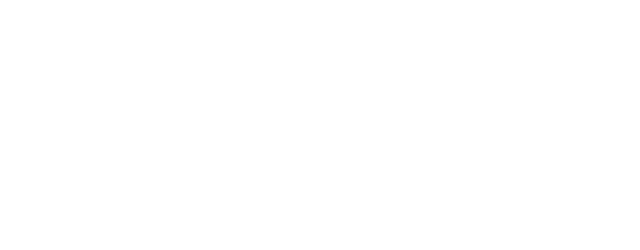
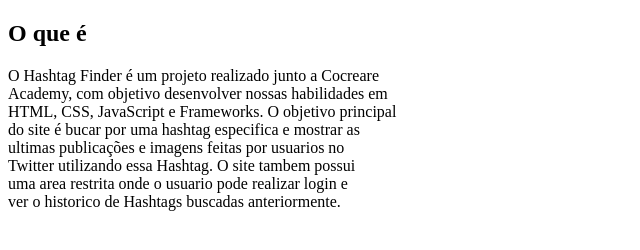
Before and after one commit to Edrodriguesdev/Projeto1cocreareacademy, a plain HTML site: page sobre.html in a window 1280 px wide. Shown: the whole page, without its empty margins (0-640 px from the left). Drawn offline with Linux system fonts and the light colour scheme.

Commit message:
sobre o projeto

```diff
--- a/sobre.html
+++ b/sobre.html
@@ -8,7 +8,21 @@
 <body>
     <header></header>
     <section id="topo"></section>
-    <section id="sobre"></section>
+    <section id="sobre">
+        <h2>O que é</h2>
+        <p>O Hashtag Finder é um projeto realizado junto a Cocreare <br>
+        Academy, com objetivo desenvolver nossas habilidades em <br>
+        HTML, CSS, JavaScript e Frameworks. O objetivo principal <br>
+        do site é bucar por uma hashtag especifica e mostrar as <br>
+        ultimas publicações e imagens feitas por usuarios no<br>
+        Twitter utilizando essa Hashtag. O site tambem possui<br>
+        uma area restrita onde o usuario pode realizar login e<br>
+        ver o historico de Hashtags buscadas anteriormente.</p>
+    </section>
+    <section id= imagemSobre>
+
+    </section>
+
     <section id="equipe"></section>
     <footer></footer>
 </body>
```
